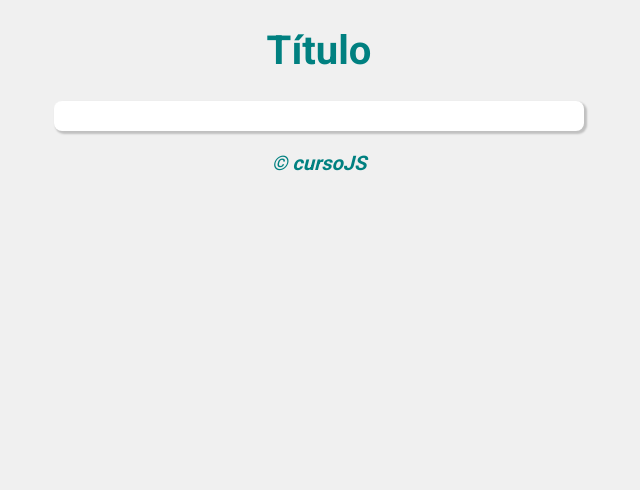
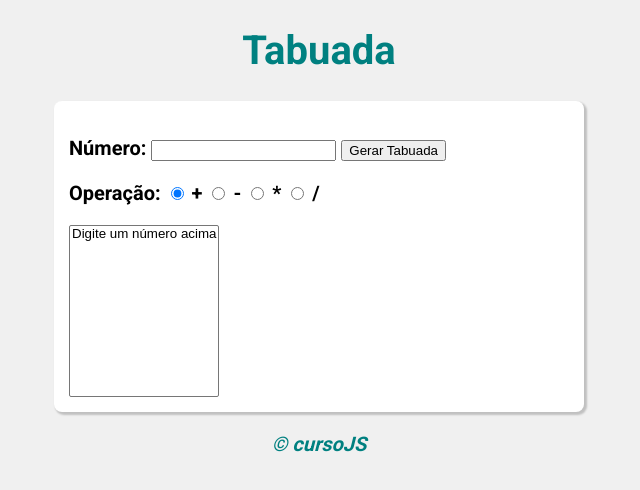
Before and after one commit to wsagv/cursojs, a plain HTML site: page exerciciosJS/ex017/index.html in a window 1280 px wide. Shown: the whole page, without its empty margins (321-961 px from the left). Drawn offline with Linux system fonts and the light colour scheme.

Commit message:
adição de operadores - praticando

```diff
--- a/exerciciosJS/ex017/index.html
+++ b/exerciciosJS/ex017/index.html
@@ -10,12 +10,27 @@
 <body>
 
     <header>
-        <h1>Título</h1>
+        <h1>Tabuada</h1>
     </header>
 
     <section>
-        <div></div>
-        <div></div>
+        <div>
+            <p>Número:
+                <input type="number" name="numero" id="numero">
+                <input type="button" value="Gerar Tabuada" onclick="tabuada()">
+            </p>
+            <p>Operação:
+                <input type="radio" name="tabuada" id="adi" checked> +
+                <input type="radio" name="tabuada" id="sub"> -
+                <input type="radio" name="tabuada" id="mul"> *
+                <input type="radio" name="tabuada" id="div"> /
+            </p>
+        </div>
+        <div>
+            <select name="tabela" id="tabela" size="10">
+                <option value="">Digite um número acima</option>
+            </select>
+        </div>
     </section>
 
     <footer>
--- a/exerciciosJS/ex017/script.js
+++ b/exerciciosJS/ex017/script.js
@@ -0,0 +1,35 @@
+function tabuada() {
+    let num = window.document.getElementById('numero')
+    let tab = window.document.getElementById('tabela')
+
+    if (num.value.length == 0){
+        window.alert('[ERRO] Digite um número para mostrarmos a tabuada!')
+    } else {
+        let n = Number(num.value)
+        tab.innerHTML = ''
+        let op = window.document.getElementsByName('tabuada')
+
+        for (var c = 1; c <= 10; c++) {
+            let item = window.document.createElement('option')
+
+            if (op[0].checked) {
+                item.text = `${n} + ${c} = ${n + c}`;
+                tab.appendChild(item)
+            }
+            else if (op[1].checked) {
+                item.text = `${n} - ${c} = ${n - c}`;
+                tab.appendChild(item)
+            }
+            else if (op[2].checked) {
+                item.text = `${n} x ${c} = ${n * c}`;
+                tab.appendChild(item)
+            }
+            else if (op[3].checked) {
+                item.text = `${n} / ${c} = ${n / c}`;
+                tab.appendChild(item)
+            }
+        }
+
+    }
+
+}
```
